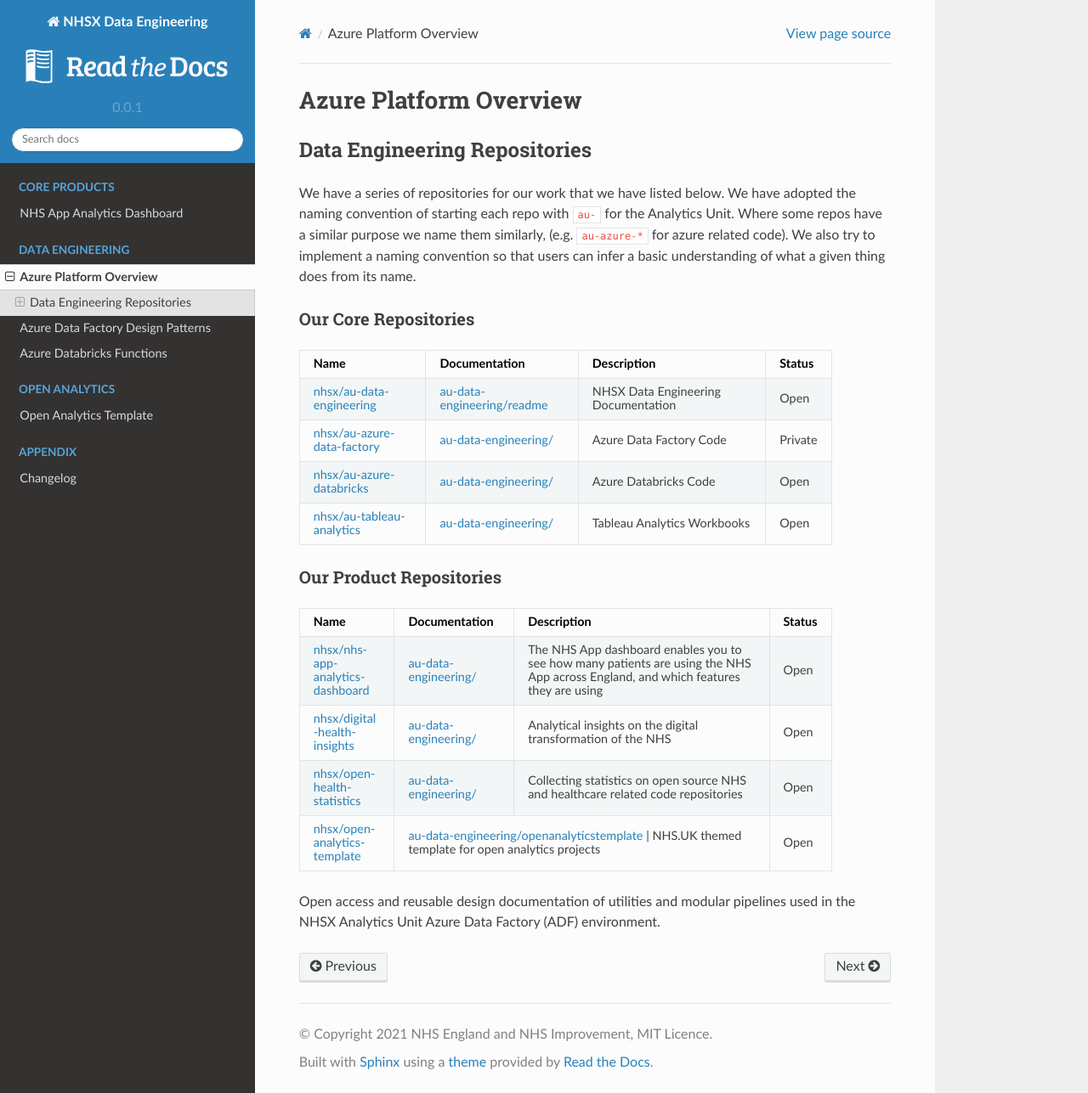
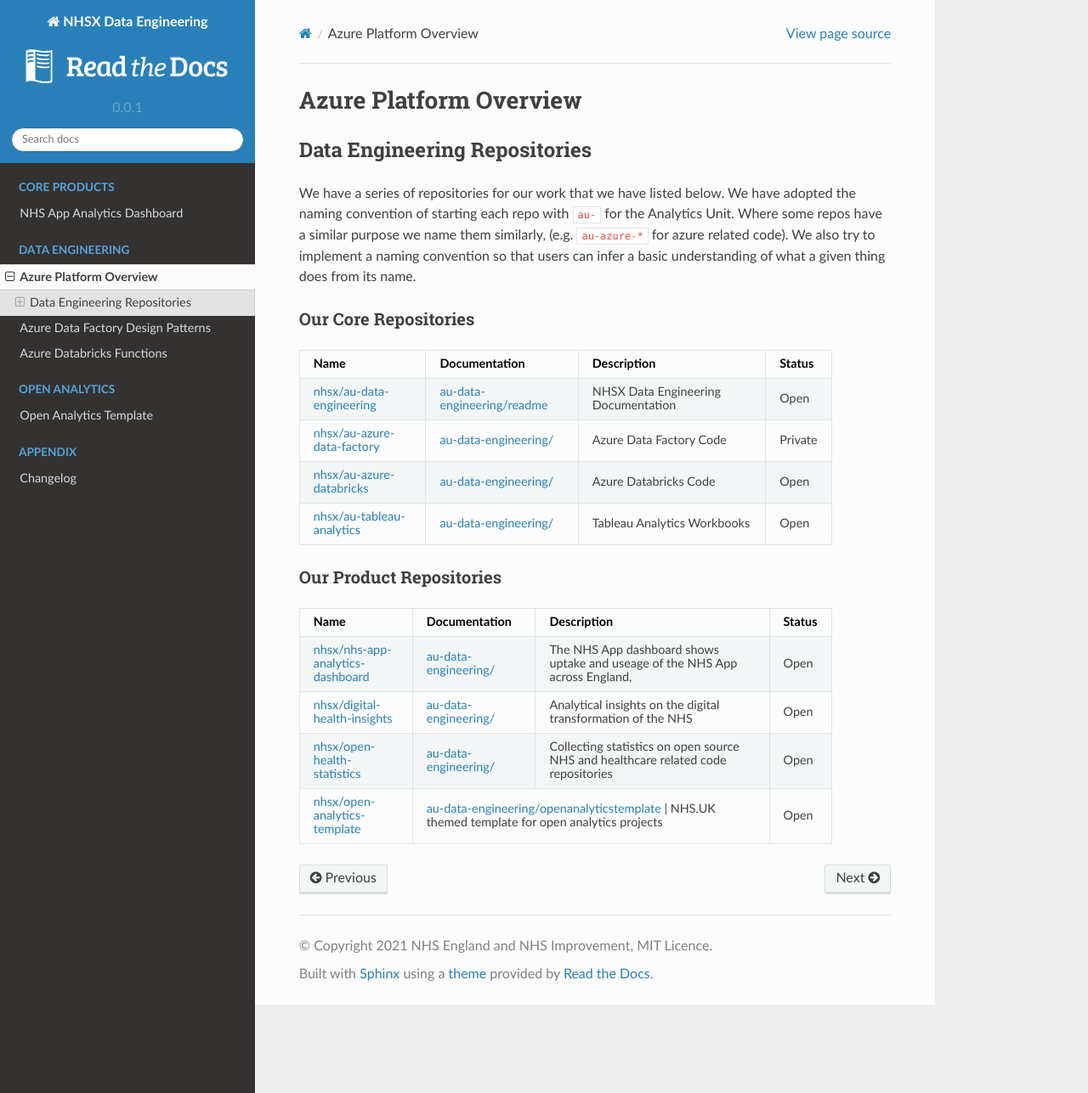
Before and after one commit to nhsx/au-data-engineering, a Sphinx documentation site: the page built from docs/source/readme.rst, in a window 1280 px wide and 1287 px high. Shown: the whole window at 85% size. Built offline with Sphinx 7.4.7 and the Read the Docs theme 2.0.0, drawn with Linux system fonts in a browser that asks for light colours.

Commit message:
Update readme.rst

```diff
--- a/docs/source/readme.rst
+++ b/docs/source/readme.rst
@@ -30,18 +30,14 @@
 Our Product Repositories
 -----------------
 
-+----------------------------------------------------------------------------------------------+----------------------------------------------------------------------------+--------------------------------------------------------------------------------------------------------------------------------------+----------+
-| Name                                                                                         | Documentation                                                              | Description                                                                                                                          | Status   |
-+==============================================================================================+============================================================================+======================================================================================================================================+==========+
-| `nhsx/nhs-app-analytics-dashboard <https://github.com/nhsx/nhs-app-analytics-dashboard>`__   | `au-data-engineering/ <https://nhsx.github.io/au-data-engineering/>`__     | The NHS App dashboard enables you to see how many patients are using the NHS App across England, and which features they are using   | Open     |
-+----------------------------------------------------------------------------------------------+----------------------------------------------------------------------------+--------------------------------------------------------------------------------------------------------------------------------------+----------+
-| `nhsx/digital-health-insights <nhsx/digital-health-insights>`__                              | `au-data-engineering/ <https://nhsx.github.io/au-data-engineering/>`__     | Analytical insights on the digital transformation of the NHS                                                                         | Open     |
-+----------------------------------------------------------------------------------------------+----------------------------------------------------------------------------+--------------------------------------------------------------------------------------------------------------------------------------+----------+
-| `nhsx/open-health-statistics <https://github.com/nhsx/digital-health-insights>`__            | `au-data-engineering/ <https://nhsx.github.io/au-data-engineering/>`__     | Collecting statistics on open source NHS and healthcare related code repositories                                                    | Open     |
-+----------------------------------------------------------------------------------------------+----------------------------------------------------------------------------+--------------------------------------------------------------------------------------------------------------------------------------+----------+
++----------------------------------------------------------------------------------------------+------------------------------------------------------------------------------------------------------------------------+------------------------------------------------------------------------------------------+----------+
+| Name                                                                                         | Documentation                                                                                                          | Description                                                                              | Status   |
++==============================================================================================+========================================================================================================================+==========================================================================================+==========+
+| `nhsx/nhs-app-analytics-dashboard <https://github.com/nhsx/nhs-app-analytics-dashboard>`__   | `au-data-engineering/ <https://nhsx.github.io/au-data-engineering/>`__                                                 | The NHS App dashboard shows uptake and useage of the NHS App across England,             | Open     |
++----------------------------------------------------------------------------------------------+------------------------------------------------------------------------------------------------------------------------+------------------------------------------------------------------------------------------+----------+
+| `nhsx/digital-health-insights <nhsx/digital-health-insights>`__                              | `au-data-engineering/ <https://nhsx.github.io/au-data-engineering/>`__                                                 | Analytical insights on the digital transformation of the NHS                             | Open     |
++----------------------------------------------------------------------------------------------+------------------------------------------------------------------------------------------------------------------------+------------------------------------------------------------------------------------------+----------+
+| `nhsx/open-health-statistics <https://github.com/nhsx/digital-health-insights>`__            | `au-data-engineering/ <https://nhsx.github.io/au-data-engineering/>`__                                                 | Collecting statistics on open source NHS and healthcare related code repositories        | Open     |
++----------------------------------------------------------------------------------------------+------------------------------------------------------------------------------------------------------------------------+------------------------------------------------------------------------------------------+----------+
 | `nhsx/open-analytics-template <https://github.com/nhsx/open-analytics-template>`__           | `au-data-engineering/openanalyticstemplate <https://nhsx.github.io/au-data-engineering/openanalyticstemplate.html>`__  | NHS.UK themed template for open analytics projects                                       | Open     |
-+----------------------------------------------------------------------------------------------+----------------------------------------------------------------------------+--------------------------------------------------------------------------------------------------------------------------------------+----------+
-
-Open access and reusable design documentation of utilities and modular
-pipelines used in the NHSX Analytics Unit Azure Data Factory (ADF)
-environment.
++----------------------------------------------------------------------------------------------+-------------------------------------------------------------------------------------------------------------------------------------------------------------------------------------------------------------------+----------+
```
